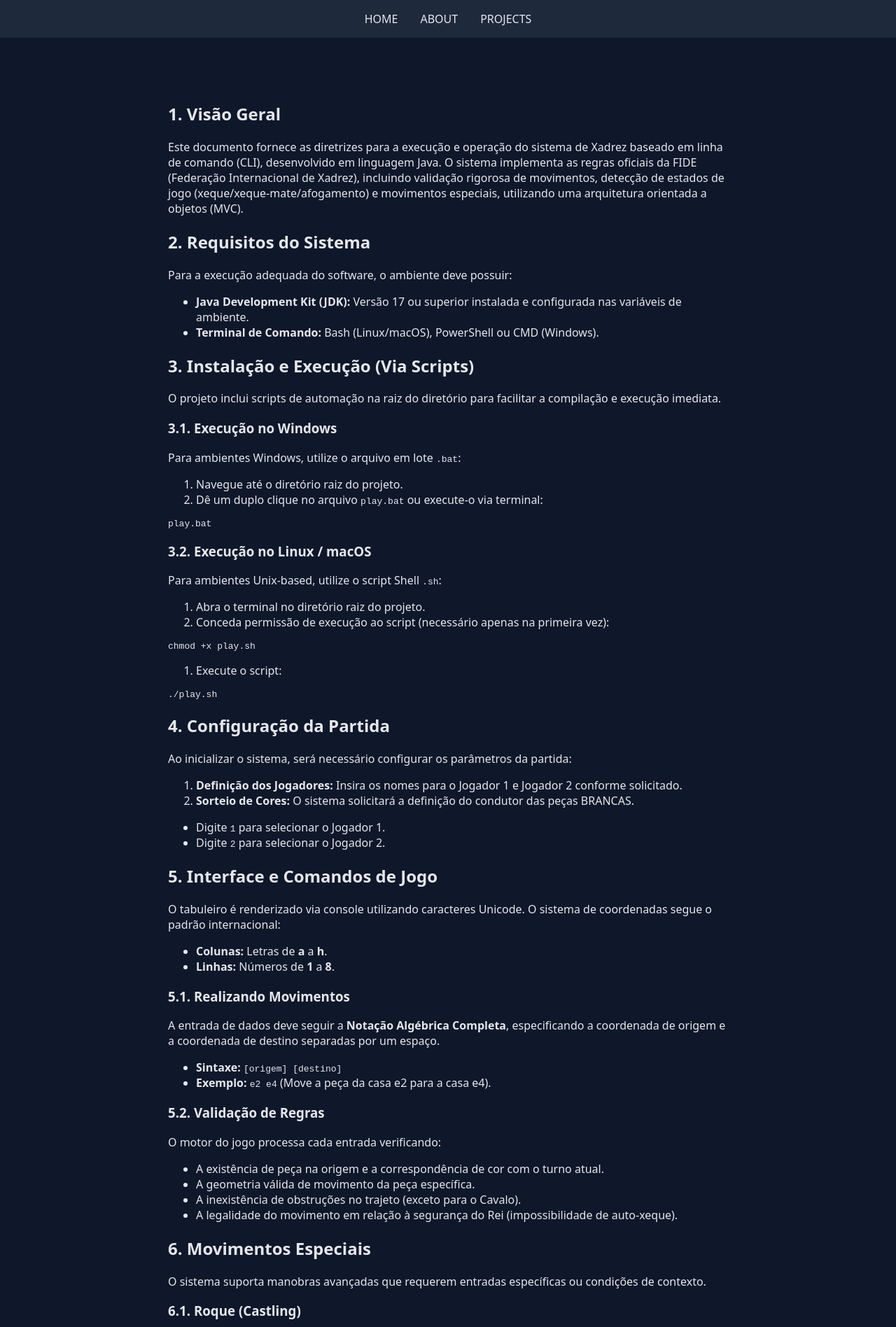
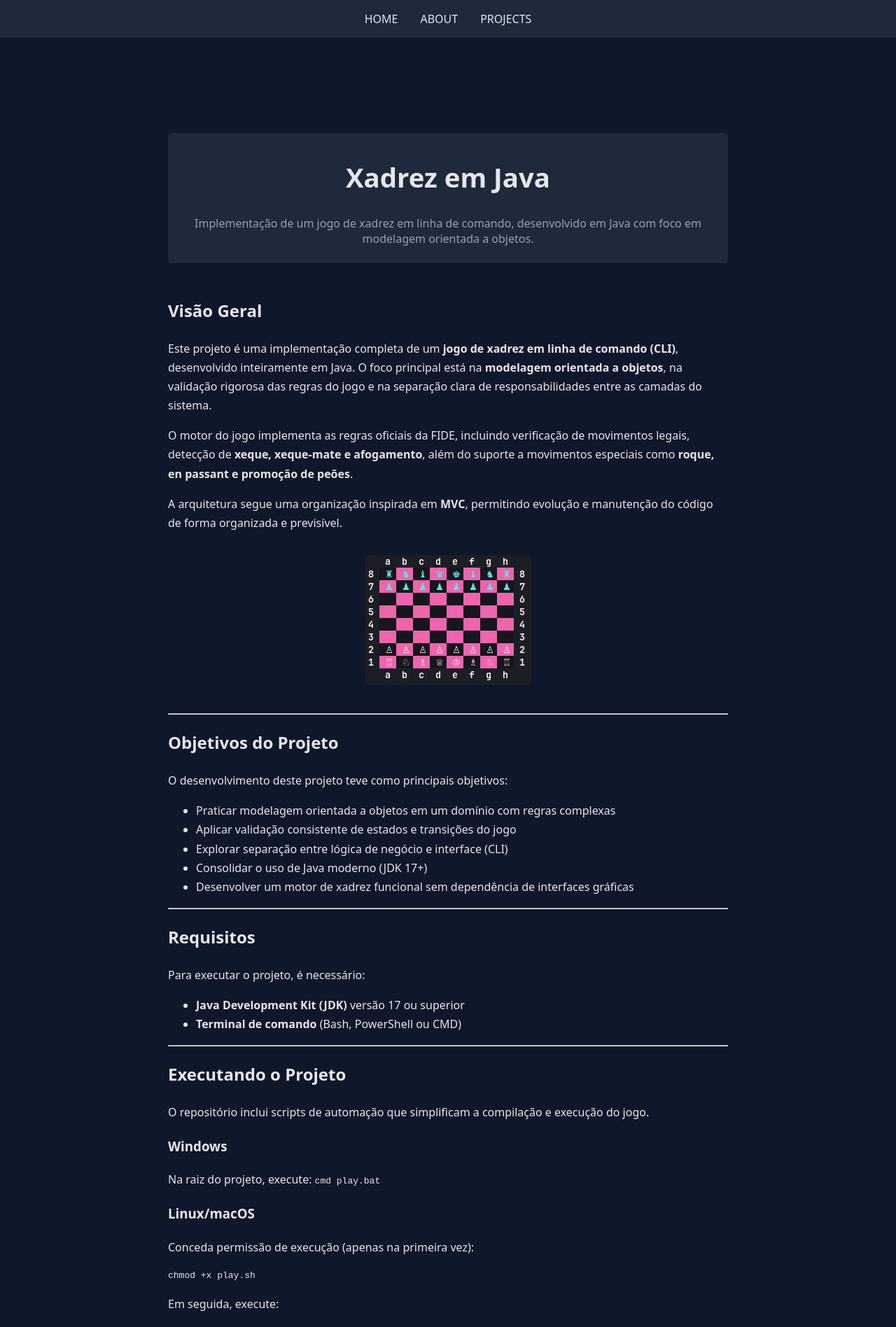
Before and after one commit to Smeltier/smeltier.github.io, a Jekyll site: the page built from _projects/xadrez-java.md, in a window 1280 px wide. Shown: the top 1896 px of the page at 70% size. Built offline with Jekyll 4.4.1, drawn with Linux system fonts in a browser that asks for light colours; some of the changed text lies outside the part shown.

Commit message:
att: mudanças gerais.

````diff
--- /dev/null
+++ b/_layouts/projects.html
@@ -0,0 +1,14 @@
+---
+layout: default
+---
+
+<article class="post">
+  <header class="post-header">
+    <h1 class="post-title">{{ page.title }}</h1>
+
+    {% if page.description %}
+    <p class="post-description">{{ page.description }}</p>
+    {% endif %}
+  </header>
+  <section class="post-content">{{ content }}</section>
+</article>
--- a/_projects/xadrez-java.md
+++ b/_projects/xadrez-java.md
@@ -1,93 +1,107 @@
 ---
-layout: default
+layout: projects
 title: Xadrez em Java
-description: Jogo de xadrez feito totalmente em Java.
+description: Implementação de um jogo de xadrez em linha de comando, desenvolvido em Java com foco em modelagem orientada a objetos.
 date: 2025-12-15
 tags: [Java, dev]
 github: https://github.com/Smeltier/xadrez
 ---
 
-## 1. Visão Geral
+## Visão Geral
 
-Este documento fornece as diretrizes para a execução e operação do sistema de Xadrez baseado em linha de comando (CLI), desenvolvido em linguagem Java. O sistema implementa as regras oficiais da FIDE (Federação Internacional de Xadrez), incluindo validação rigorosa de movimentos, detecção de estados de jogo (xeque/xeque-mate/afogamento) e movimentos especiais, utilizando uma arquitetura orientada a objetos (MVC).
+Este projeto é uma implementação completa de um **jogo de xadrez em linha de comando (CLI)**, desenvolvido inteiramente em Java. O foco principal está na **modelagem orientada a objetos**, na validação rigorosa das regras do jogo e na separação clara de responsabilidades entre as camadas do sistema.
 
-## 2. Requisitos do Sistema
+O motor do jogo implementa as regras oficiais da FIDE, incluindo verificação de movimentos legais, detecção de **xeque, xeque-mate e afogamento**, além do suporte a movimentos especiais como **roque, en passant e promoção de peões**.
 
-Para a execução adequada do software, o ambiente deve possuir:
+A arquitetura segue uma organização inspirada em **MVC**, permitindo evolução e manutenção do código de forma organizada e previsível.
 
-- **Java Development Kit (JDK):** Versão 17 ou superior instalada e configurada nas variáveis de ambiente.
-- **Terminal de Comando:** Bash (Linux/macOS), PowerShell ou CMD (Windows).
+<div class="center-image-wrapper">
+  <img src="/assets/images/xadrez-cli.png" alt="Foto do jogo rodando no terminal" class="center-image" />
+</div>
 
-## 3. Instalação e Execução (Via Scripts)
+---
 
-O projeto inclui scripts de automação na raiz do diretório para facilitar a compilação e execução imediata.
+## Objetivos do Projeto
 
-### 3.1. Execução no Windows
+O desenvolvimento deste projeto teve como principais objetivos:
 
-Para ambientes Windows, utilize o arquivo em lote `.bat`:
+- Praticar modelagem orientada a objetos em um domínio com regras complexas
+- Aplicar validação consistente de estados e transições do jogo
+- Explorar separação entre lógica de negócio e interface (CLI)
+- Consolidar o uso de Java moderno (JDK 17+)
+- Desenvolver um motor de xadrez funcional sem dependência de interfaces gráficas
 
-1. Navegue até o diretório raiz do projeto.
-2. Dê um duplo clique no arquivo `play.bat` ou execute-o via terminal:
+---
 
-```cmd
-play.bat
-```
+## Requisitos
 
-### 3.2. Execução no Linux / macOS
+Para executar o projeto, é necessário:
 
-Para ambientes Unix-based, utilize o script Shell `.sh`:
+- **Java Development Kit (JDK)** versão 17 ou superior
+- **Terminal de comando** (Bash, PowerShell ou CMD)
 
-1. Abra o terminal no diretório raiz do projeto.
-2. Conceda permissão de execução ao script (necessário apenas na primeira vez):
+---
 
-```bash
+## Executando o Projeto
+
+O repositório inclui scripts de automação que simplificam a compilação e execução do jogo.
+
+### Windows
+
+Na raiz do projeto, execute: `cmd play.bat`
+
+### Linux/macOS
+
+Conceda permissão de execução (apenas na primeira vez):
+
+```sh
 chmod +x play.sh
 ```
 
-3. Execute o script:
+Em seguida, execute:
 
-```bash
+```sh
 ./play.sh
 ```
 
-## 4. Configuração da Partida
+## Configurações da Partida
 
-Ao inicializar o sistema, será necessário configurar os parâmetros da partida:
+Ao iniciar o jogo, o sistema solicitará:
 
-1. **Definição dos Jogadores:** Insira os nomes para o Jogador 1 e Jogador 2 conforme solicitado.
-2. **Sorteio de Cores:** O sistema solicitará a definição do condutor das peças BRANCAS.
+1. **Nome dos jogadores**
+2. **Definição das peças brancas**, escolhendo qual jogador inicia a partida
+    - Digite `1` para o Jogador 1
+    - Digite `2` para o Jogador 2
 
-- Digite `1` para selecionar o Jogador 1.
-- Digite `2` para selecionar o Jogador 2.
+## Interface e Comandos
 
-## 5. Interface e Comandos de Jogo
+O tabuleiro é renderizado diretamente no terminal utilizando **caracteres Unicode**.
+As coordenadas seguem o padrão internacional do xadrez:
 
-O tabuleiro é renderizado via console utilizando caracteres Unicode. O sistema de coordenadas segue o padrão internacional:
+- **Colunas:** letras de `a` a `h`
+- **Linhas:** números de `1` a `8`
 
-- **Colunas:** Letras de **a** a **h**.
-- **Linhas:** Números de **1** a **8**.
+### Movimentação das Peças
 
-### 5.1. Realizando Movimentos
+Os comandos de jogada seguem o formato:
 
-A entrada de dados deve seguir a **Notação Algébrica Completa**, especificando a coordenada de origem e a coordenada de destino separadas por um espaço.
+```css
+[origem] [destino]
+```
 
-- **Sintaxe:** `[origem] [destino]`
-- **Exemplo:** `e2 e4` (Move a peça da casa e2 para a casa e4).
+#### Exemplo: `e2 e4`
 
-### 5.2. Validação de Regras
+O sistema valida automaticamente:
 
-O motor do jogo processa cada entrada verificando:
+- Existência da peça na casa de origem
+- Cor da peça em relação ao turno atual
+- Geometria válida do movimento
+- Ausência de obstruções no trajeto (exceto para o Cavalo)
+- Segurança do Rei (movimentos que resultem em auto-xeque são bloqueados)
 
-- A existência de peça na origem e a correspondência de cor com o turno atual.
-- A geometria válida de movimento da peça específica.
-- A inexistência de obstruções no trajeto (exceto para o Cavalo).
-- A legalidade do movimento em relação à segurança do Rei (impossibilidade de auto-xeque).
+### Movimentos Especiais
 
-## 6. Movimentos Especiais
-
-O sistema suporta manobras avançadas que requerem entradas específicas ou condições de contexto.
-
-### 6.1. Roque (Castling)
+#### Roque (Castling)
 
 Permite o movimento simultâneo do Rei e da Torre.
 
@@ -96,7 +110,7 @@ Permite o movimento simultâneo do Rei e da Torre.
 - **Comando (Pretas):** `e8 g8` (Roque Menor) ou `e8 c8` (Roque Maior).
 - _Nota: A Torre será movida automaticamente pelo sistema se a manobra for válida e o caminho estiver seguro._
 
-### 6.2. En Passant
+#### En Passant
 
 Captura especial de peões.
 
@@ -104,7 +118,7 @@ Captura especial de peões.
 - **Execução:** O jogador deve mover seu peão para a casa diagonal vazia imediatamente atrás do peão adversário.
 - **Comando:** Inserir as coordenadas de origem e da casa de destino (vazia).
 
-### 6.3. Promoção (Promotion)
+#### Promoção (Promotion)
 
 Transformação obrigatória de um peão que atinge a última fileira do tabuleiro.
 
@@ -118,24 +132,24 @@ Transformação obrigatória de um peão que atinge a última fileira do tabulei
 
 - **Resultado:** O peão é imediatamente substituído pela peça escolhida na mesma casa.
 
-## 7. Estados do Jogo
+## Estados do Jogo
 
 O sistema fornece feedback em tempo real sobre o estado da partida:
 
-- **ALERTA DE XEQUE:** Indica que o Rei está sob ataque imediato. O jogador é obrigado a realizar um movimento defensivo.
-- **ERRO DE MOVIMENTO:** Informa tentativas de jogadas ilegais (geometria incorreta, obstrução ou exposição do Rei ao perigo).
-- **XEQUE-MATE:** Ocorre quando o Rei está em xeque e não existem movimentos legais disponíveis. O sistema encerra a execução e declara o vencedor.
-- **EMPATE POR AFOGAMENTO (STALEMATE):** Ocorre quando o jogador que tem a vez de jogar não possui movimentos legais, mas seu Rei não está em xeque. O sistema encerra a partida declarando empate.
+- **Xeque:** Indica que o Rei está sob ataque imediato. O jogador é obrigado a realizar um movimento defensivo.
+- **Erro de movimento:** Informa tentativas de jogadas ilegais (geometria incorreta, obstrução ou exposição do Rei ao perigo).
+- **Xeque-mate:** Ocorre quando o Rei está em xeque e não existem movimentos legais disponíveis. O sistema encerra a execução e declara o vencedor.
+- **Empate por afogamento (Stalemate):** Ocorre quando o jogador que tem a vez de jogar não possui movimentos legais, mas seu Rei não está em xeque. O sistema encerra a partida declarando empate.
 
-## 8. Solução de Problemas e Avançado
+## Problemas Comuns e Soluções
 
-### 8.1. Problema de Fonte (Retângulos/Quadrados)
+### Problema de Fonte (Retângulos/Quadrados)
 
 Caso as peças apareçam como retângulos vazios (`□`), o terminal está usando uma fonte que não suporta símbolos de xadrez Unicode.
 
 - **Solução:** Nas propriedades do terminal (Prompt de Comando ou PowerShell), altere a fonte para **MS Gothic**, **NSimSun** ou use um terminal moderno como o **Windows Terminal**.
 
-### 8.2. Problema de Codificação (Interrogações)
+### Problema de Codificação (Interrogações)
 
 Caso as peças apareçam como interrogações (`?`), o terminal não está interpretando UTF-8 corretamente.
 
@@ -145,7 +159,7 @@ Caso as peças apareçam como interrogações (`?`), o terminal não está inter
 chcp 65001
 ```
 
-### 8.3. Compilação Manual (Método Alternativo)
+### Compilação Manual (Método Alternativo)
 
 Caso opte por não utilizar os scripts de automação, utilize os comandos abaixo na raiz do projeto para compilar e executar manualmente:
 
--- a/assets/style.css
+++ b/assets/style.css
@@ -49,6 +49,10 @@ nav a.active {
 
 .post-header {
   text-align: center;
+  background: #1e293b;
+  border-radius: 5px;
+  margin: 0.5rem;
+  padding: 0.5rem;
   margin: 4rem 0 3rem;
 }
 
@@ -114,13 +118,13 @@ nav a.active {
   margin-left: auto;
   margin-right: auto;
   height: auto;
+  border-radius: 5px;
   max-width: 600px;
 }
 
 .image-caption {
   text-align: center;
   font-size: 0.9rem;
-  color: #555;
   margin-top: 4px;
   margin-bottom: 20px;
 }
@@ -138,7 +142,6 @@ nav a.active {
 
 .center-image-wrapper .image-caption {
   font-size: 0.9rem;
-  color: #555;
   margin-top: 0.5rem;
   text-align: center;
 }
````
Also changed, not shown: _posts/2026-02-08-NEOVIM-pela-primeira-vez.md (+1 -1 lines), about.md (+5 -0 lines), index.md (+13 -1 lines), assets/images/lazy_vim_initial.png (renamed from assets/lazy_vim_initial.png), assets/images/xadrez-cli.png (added), 7 other files.
